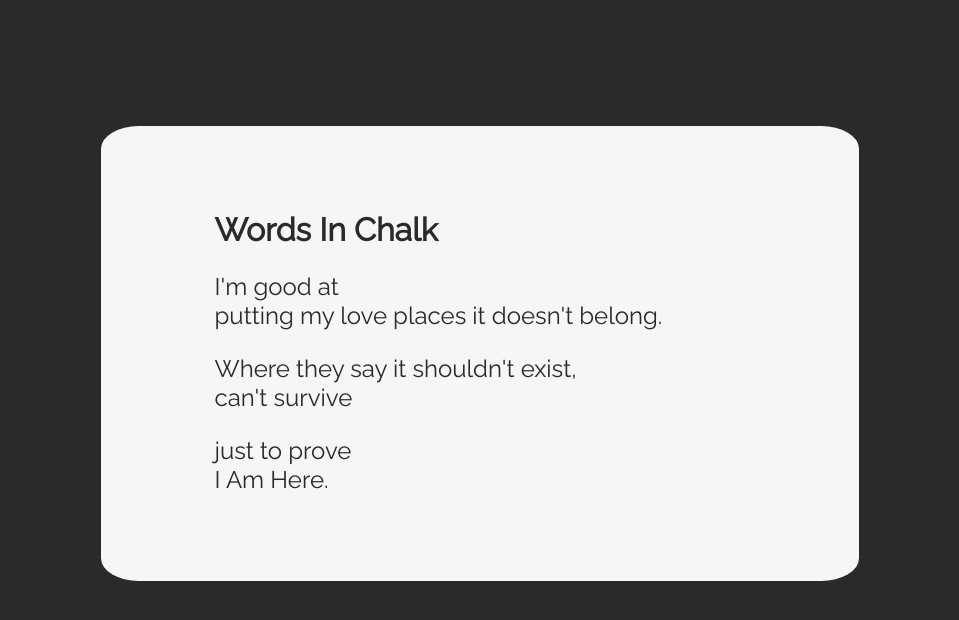
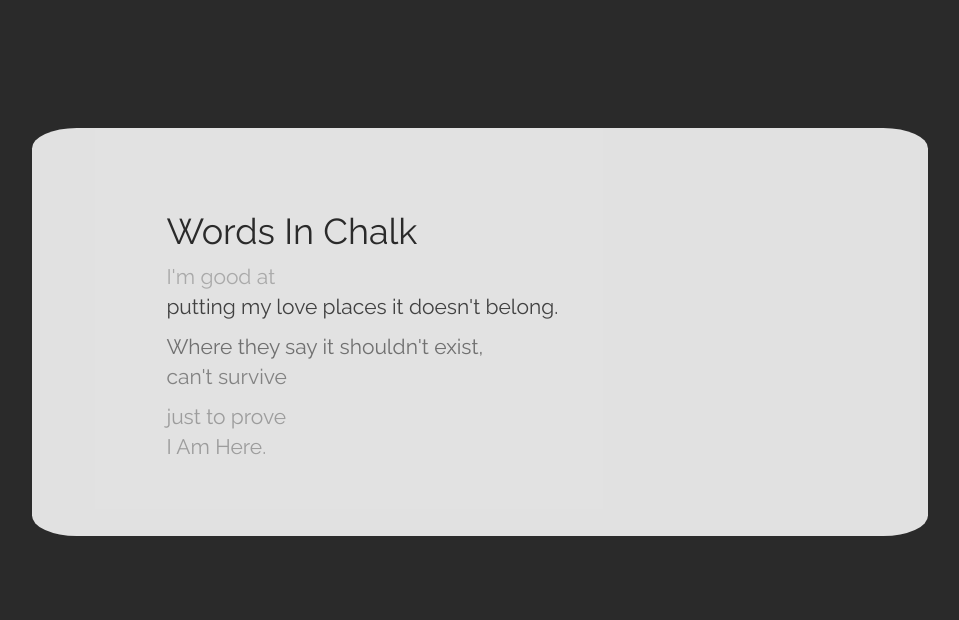
Before and after one commit to infratxt/infratxt.github.io, a Jekyll site: the page wordsinchalk.html, which Jekyll copies as it is, in a window 1280 px wide. Shown: the top 620 px of the page, without its empty margins (160-1119 px from the left). Built offline with Jekyll 4.4.1, drawn with Linux system fonts in a browser that asks for light colours; nearby versions of some CDN libraries.

Commit message:
Upload Words In Chalk (html/js)

```diff
--- /dev/null
+++ b/assets/js/wordsinchalk.js
@@ -0,0 +1,25 @@
+function fadeVerse() {
+//Fade in letters at increasing rate, then fade out
+$("#line1").hide().fadeIn(3000).fadeTo( 2500, 0.01 );
+$("#line2").hide().fadeIn(6000).fadeTo( 3000, 0.01 );
+$("#line3").hide().fadeIn(8000).fadeTo( 3000, 0.01 );
+$("#line4").hide().fadeIn(9000).fadeTo( 3000, 0.01 );
+$("#line5").hide().fadeIn(11000).fadeTo( 3000, 0.01 );
+$("#line6").hide().fadeIn(11000);
+};
+fadeVerse();
+
+//Fade in box
+$( ".target" ).hide().delay( 15000 ).fadeIn(1500);
+
+$( "#line6" ).draggable();
+$( ".target" ).droppable({
+		drop: function() {
+    		iAmHere();
+  		}
+    });
+
+function iAmHere() {
+	console.log("I Am Here.");
+	$ (".wrapper").fadeTo( 5000, 0.01 );
+};
--- a/wordsinchalk.html
+++ b/wordsinchalk.html
@@ -1,7 +1,10 @@
 <!DOCTYPE html>
 <html>
 <head>
+	<meta charset="utf-8">
+  	<meta name="viewport" content="width=device-width, initial-scale=1">
 	<title>Words in Chalk</title>
+	<link rel="stylesheet" href="http://maxcdn.bootstrapcdn.com/bootstrap/3.3.5/css/bootstrap.min.css">
 	<link href='https://fonts.googleapis.com/css?family=Raleway' rel='stylesheet' type='text/css'>
 	<style type="text/css">
 		body {
@@ -10,12 +13,13 @@
 		}
 
 		.wrapper {
-			margin: 10% 20%;
+			margin: 10% 15%;
+			min-width: 250px;
 			background-color: #F6F6F6;
 			padding: 5% 0;
 			border-radius: 5%;
+			opacity: .9;
 		}
-
 		.maintext {
 			width: 70%;
 			margin: 0 auto;
@@ -30,6 +34,22 @@
 			display: block;
 		}
 
+		.target {
+			display: inline-block;
+			width: 120px;
+			height: 50px;
+			border: 2px dashed #2A2A2A;
+			float: right;
+			position: relative;
+			bottom: 50px;
+		}
+		#line6 {
+		 	cursor: pointer; cursor: hand;
+		 	width: 100px;
+		 	height: 30px;
+
+		}
+
 	</style>
 
 </head>
@@ -38,25 +58,23 @@
 		<div class="maintext">
 			<h1>Words In Chalk</h1>
 			<p>
-				<span>I'm good at</span>
-				<span>putting my love places it doesn't belong.</span>
+				<span id="line1">I'm good at</span>
+				<span id="line2">putting my love places it doesn't belong.</span>
 			</p>
 			<p>
-				<span>Where they say it shouldn't exist,</span>
-				<span>can't survive</span>
+				<span id="line3">Where they say it shouldn't exist,</span>
+				<span id="line4" >can't survive</span>
 			</p>
 			<p>
-				<span>just to prove</span>
-				<span>I Am Here.</span>
+				<span id="line5">just to prove &nbsp;</span>
+				<span id="line6">I Am Here.</span>
 			</p>
+			<div class="target"></div>
 		</div>
 	</div>
 
 <script src="http://code.jquery.com/jquery-1.11.0.min.js" type="text/javascript" charset="utf-8"></script>
-
-<script type="text/javascript">
-
-</script>
-
+<script src="https://code.jquery.com/ui/1.11.4/jquery-ui.min.js" type="text/javascript" charset="utf-8"></script>
+<script type="text/javascript" src="/assets/js/wordsinchalk.js"></script>
 </body>
 </html>
```
